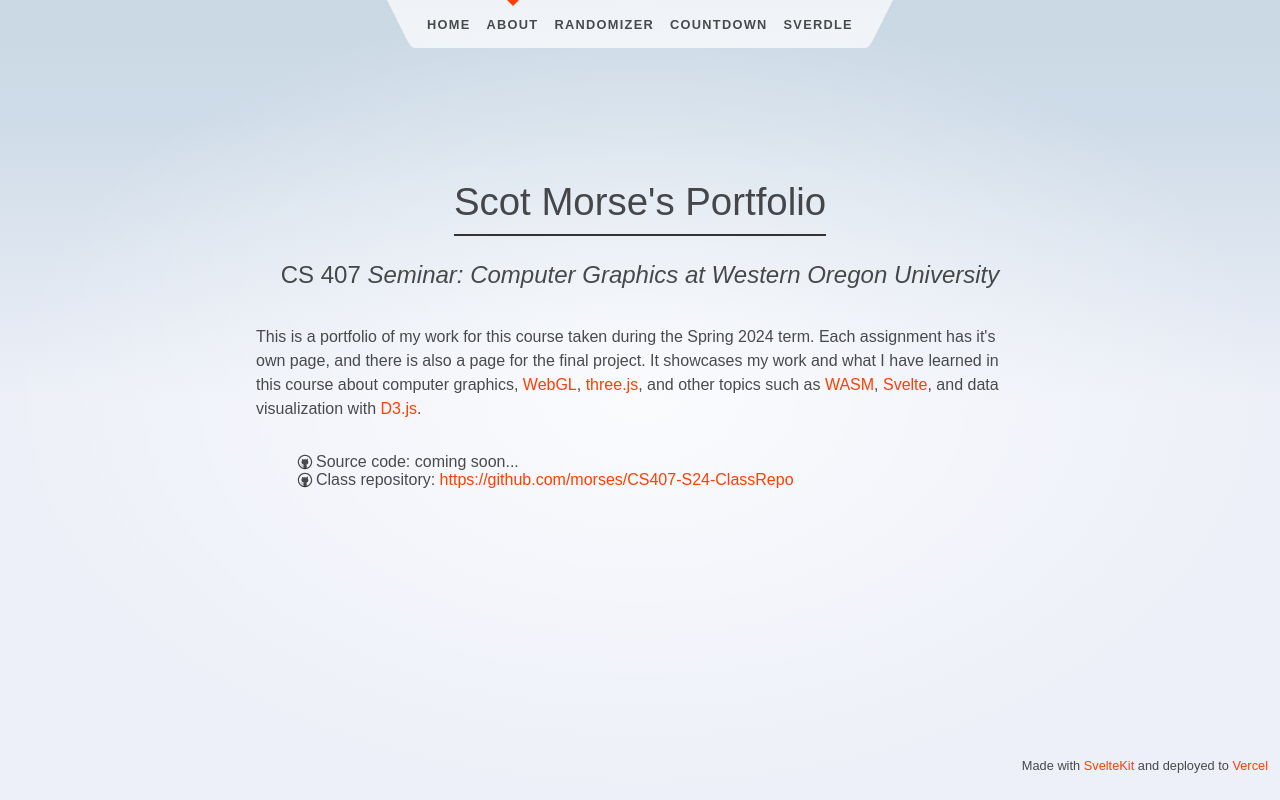
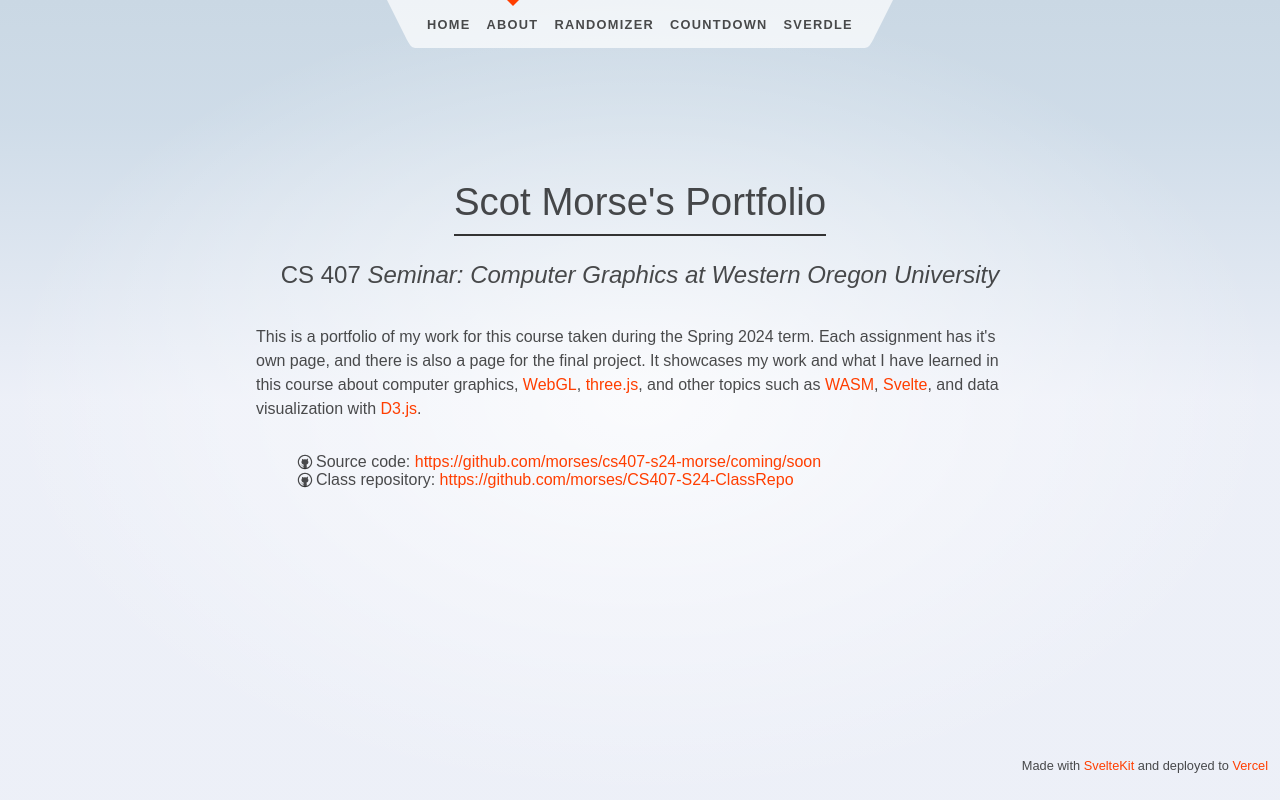
Before and after one commit to morses/CS407-S24-Morse, a SvelteKit app: page /about in a window 1280 px wide. Built offline with nearby package versions, Linux system fonts and the light colour scheme.

Commit message:
updating repository location and README

```diff
--- a/src/lib/data.js
+++ b/src/lib/data.js
@@ -1,6 +1,6 @@
 export const personalInfo = {
     name: 'Scot Morse',
-    githubURL: 'https://github.com/morses'
+    githubURL: 'https://github.com/morses/cs407-s24-morse'
 };
 
 export const courseInfo = {
--- a/src/routes/about/+page.svelte
+++ b/src/routes/about/+page.svelte
@@ -16,8 +16,7 @@
 			This is a portfolio of my work for this course taken during the {courseInfo.term} term.  Each assignment has it's own page, and there is also a page for the final project.  It showcases my work and what I have learned in this course about computer graphics, <a href="https://www.khronos.org/api/webgl">WebGL</a>, <a href="https://threejs.org/">three.js</a>, and other topics such as <a href="https://webassembly.org/">WASM</a>, <a href="https://svelte.dev/">Svelte</a>, and data visualization with <a href="https://d3js.org/">D3.js</a>.
 		</p>
 		<ul>
-			<!-- <li>Source code:  <a href="{personalInfo.githubURL}">{personalInfo.githubURL}/coming/soon</a></li> -->
-			<li>Source code: coming soon...</li>
+			<li>Source code:  <a href="{personalInfo.githubURL}">{personalInfo.githubURL}/coming/soon</a></li>
 			<li>Class repository: <a href="{courseInfo.githubURL}">{courseInfo.githubURL}</a></li>
 		</ul>
 
```
Also changed, not shown: 1 other file (tests, documents, lock files or other folders).
